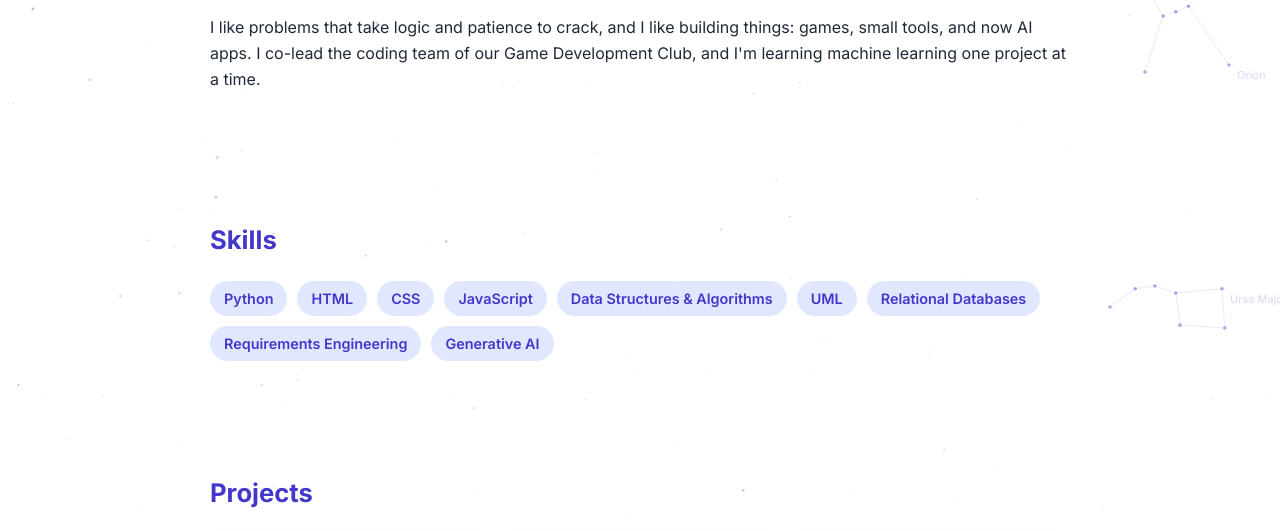
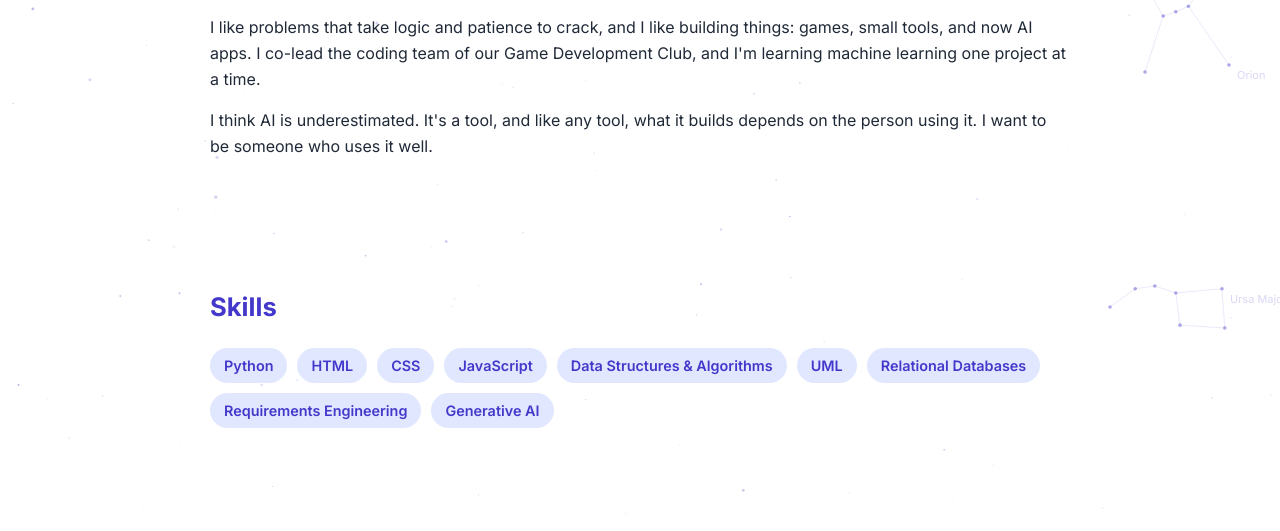
Before and after one commit to maryabadawi/maryabadawi.github.io, a plain HTML site: page index.html in a window 1280 px wide. Shown: the part 237-768 px from the top of the page. Drawn offline with Linux system fonts and the light colour scheme.

Commit message:
Add a line about how I see AI

```diff
--- a/index.html
+++ b/index.html
@@ -35,6 +35,10 @@
         I like problems that take logic and patience to crack, and I like building things:
         games, small tools, and now AI apps. I co-lead the coding team of our Game Development Club,
         and I'm learning machine learning one project at a time.
+      </p>
+      <p>
+        I think AI is underestimated. It's a tool, and like any tool, what it builds depends on
+        the person using it. I want to be someone who uses it well.
       </p>
     </section>
 
```
